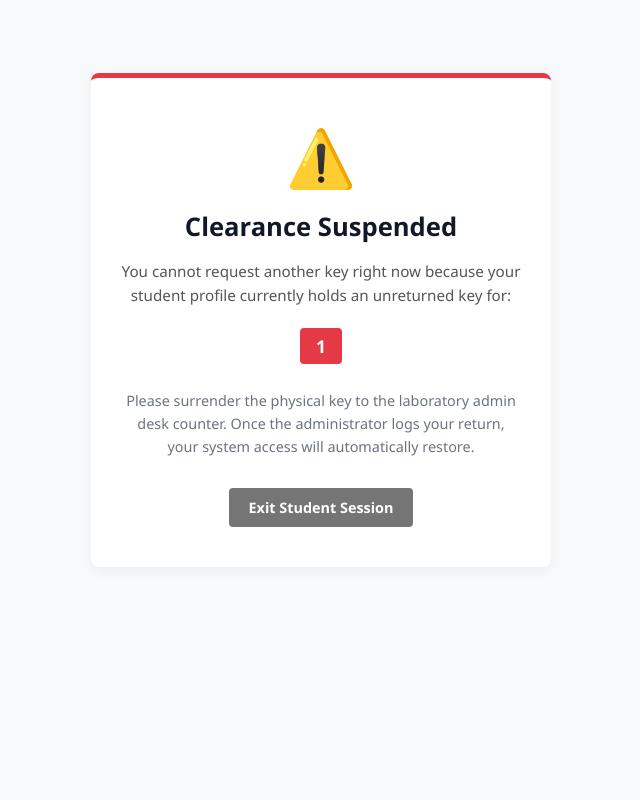
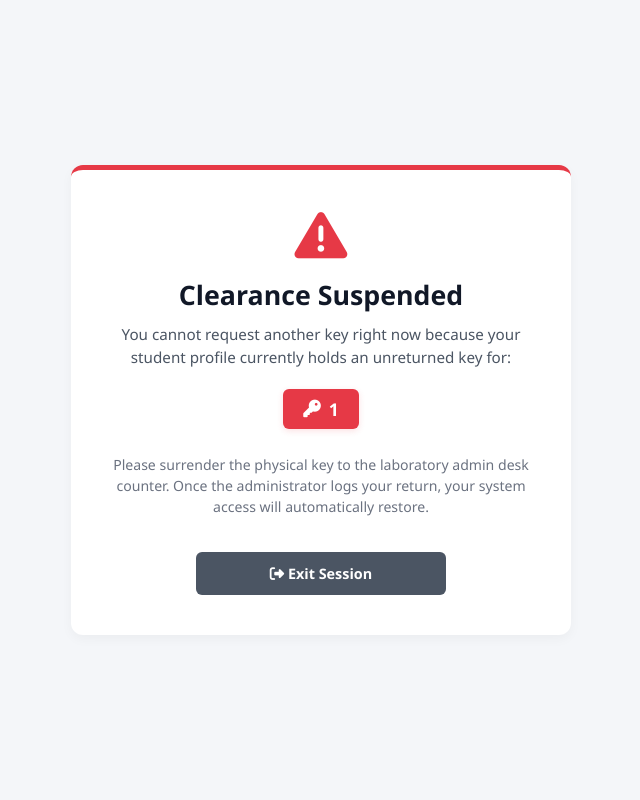
Before and after one commit to marcoco1241/key-system-final-project, a Flask app: template templates/student_lockout.html in a window 1280 px wide. Shown: the whole page, without its empty margins (319-959 px from the left). Run offline with Flask 3, Linux system fonts and the light colour scheme; the template is opened without the code that fills it: most values are stand-ins (such as "Sample title", 1, 10 or a date in 2020).

Commit message:
Update student_lockout.html

```diff
--- a/templates/student_lockout.html
+++ b/templates/student_lockout.html
@@ -4,89 +4,126 @@
     <meta charset="UTF-8">
     <meta name="viewport" content="width=device-width, initial-scale=1.0">
     <title>Terminal Blocked - Active Key Penalty</title>
+    <link rel="stylesheet" href="https://cdnjs.cloudflare.com/ajax/libs/font-awesome/6.4.0/css/all.min.css">
     <style>
-        body {
-            font-family: 'Segoe UI', system-ui, sans-serif;
-            background-color: #F8F9FB;
+        * {
+            box-sizing: border-box;
             margin: 0;
             padding: 0;
+        }
+
+        body {
+            font-family: 'Segoe UI', -apple-system, BlinkMacSystemFont, Roboto, sans-serif;
+            background-color: #F4F6F9;
+            min-height: 100vh;
             display: flex;
+            align-items: center;
             justify-content: center;
-            align-items: center;
-            min-height: 80vh;
+            padding: min(20px, 4vw);
         }
+
         .wrapper {
+            width: 100%;
             max-width: 500px;
-            width: 100%;
-            padding: 20px;
-            box-sizing: border-box;
+            margin: 0 auto;
         }
+
         .card {
             background: white;
-            padding: 40px 30px;
-            border-radius: 8px;
-            box-shadow: 0 4px 12px rgba(0,0,0,0.05);
+            padding: min(40px, 8vw) min(30px, 6vw);
+            border-radius: 12px;
+            box-shadow: 0 4px 12px rgba(0,0,0,0.04);
             text-align: center;
             border-top: 5px solid #E63946;
         }
-        .icon {
-            font-size: 3.5rem;
+
+        .icon-container {
+            margin-bottom: 16px;
+        }
+
+        .icon-container i {
+            font-size: calc(2.5rem + 1vw);
             color: #E63946;
-            margin-bottom: 15px;
         }
+
         h1 {
             color: #111827;
-            font-size: 1.6rem;
-            margin: 0 0 15px 0;
+            font-size: calc(1.35rem + 0.4vw);
+            font-weight: 700;
+            margin-bottom: 12px;
+            line-height: 1.2;
         }
+
         p {
-            color: #555555;
+            color: #4B5563;
             font-size: 0.95rem;
-            line-height: 1.6;
-            margin: 0 0 20px 0;
+            line-height: 1.5;
+            margin-bottom: 20px;
         }
+
         .room-badge {
             background: #E63946;
             color: white;
-            padding: 6px 16px;
-            border-radius: 4px;
+            padding: 8px 20px;
+            border-radius: 6px;
             font-weight: 700;
-            display: inline-block;
+            display: inline-flex;
+            align-items: center;
+            gap: 8px;
             font-size: 1.1rem;
             margin-bottom: 5px;
+            box-shadow: 0 2px 6px rgba(230, 57, 70, 0.15);
         }
+
+        .instruction-text {
+            margin-top: 20px;
+            color: #6B7280;
+            font-size: 0.88rem;
+            line-height: 1.5;
+            padding: 0 10px;
+        }
+
         .logout-btn {
-            background: #757575;
+            background: #4B5563;
             color: white;
-            padding: 10px 20px;
+            padding: 12px 24px;
             border: none;
-            border-radius: 4px;
+            border-radius: 6px;
             font-weight: 600;
             cursor: pointer;
             text-decoration: none;
             display: inline-block;
             font-size: 0.9rem;
-            margin-top: 10px;
+            margin-top: 15px;
+            transition: background-color 0.2s ease;
+            width: 100%;
+            max-width: 250px;
+            -webkit-appearance: none;
         }
         .logout-btn:hover {
-            background: #5a5a5a;
+            background: #374151;
         }
     </style>
 </head>
 <body>
     <div class="wrapper">
         <div class="card">
-            <div class="icon">⚠️</div>
+            <div class="icon-container">
+                <i class="fa-solid fa-triangle-exclamation"></i>
+            </div>
+
             <h1>Clearance Suspended</h1>
             <p>You cannot request another key right now because your student profile currently holds an unreturned key for:</p>
 
-            <div class="room-badge">{{ room_number }}</div>
+            <div class="room-badge">
+                <i class="fa-solid fa-key"></i> {{ room_number }}
+            </div>
 
-            <p style="margin-top: 20px; color: #6b7280; font-size: 0.9rem;">
+            <p class="instruction-text">
                 Please surrender the physical key to the laboratory admin desk counter. Once the administrator logs your return, your system access will automatically restore.
             </p>
 
-            <a href="/logout" class="logout-btn">Exit Student Session</a>
+            <a href="/logout" class="logout-btn"><i class="fa-solid fa-right-from-bracket"></i> Exit Session</a>
         </div>
     </div>
 </body>
```
